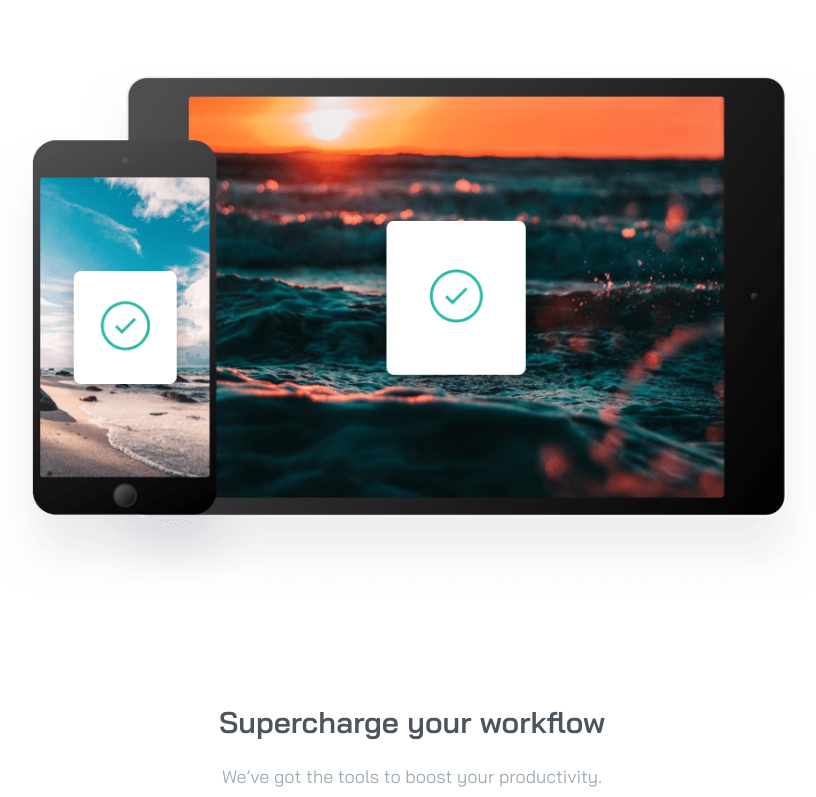
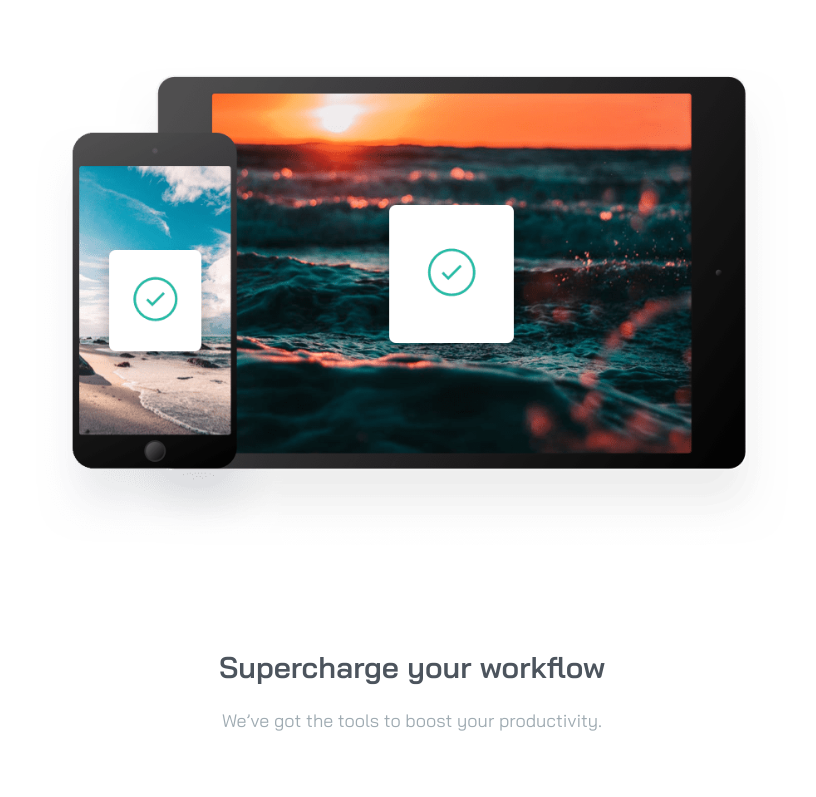
Before and after one commit to cyberdiego33/clipboard-landing-page-master, a plain HTML site: page index.html in a window 1536 px wide. Shown: the part 1794-2591 px from the top of the page, without its empty margins (356-1172 px from the left). Drawn offline with Linux system fonts and the light colour scheme.

Commit message:
resizing img

```diff
--- a/styles.css
+++ b/styles.css
@@ -243,6 +243,11 @@ footer {
     body {
         background-color: #fff;
     }
+
+    .system img {
+        max-width: 752px;
+    }
+
     .computer-txt-div {
         display: flex;
     }
```
